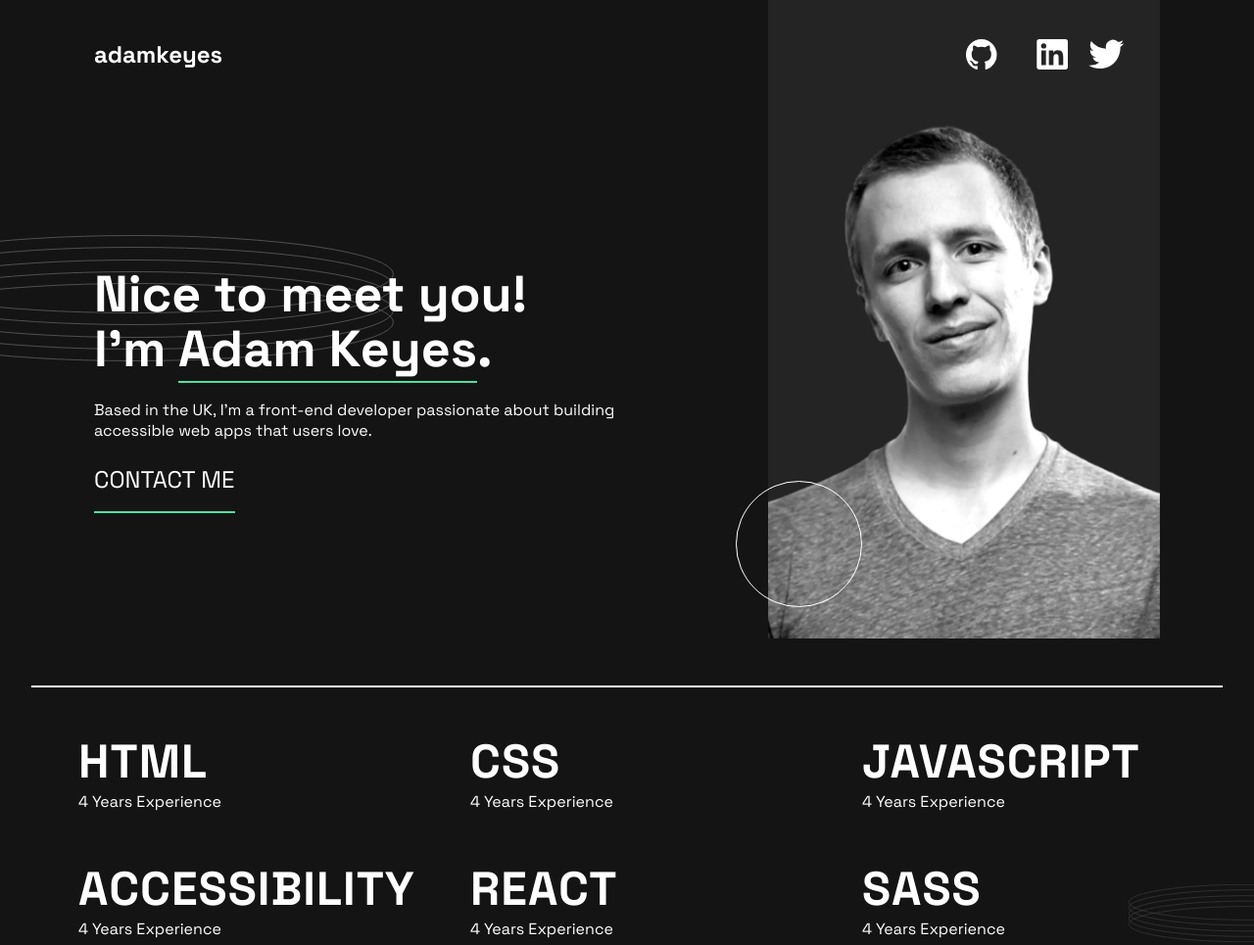
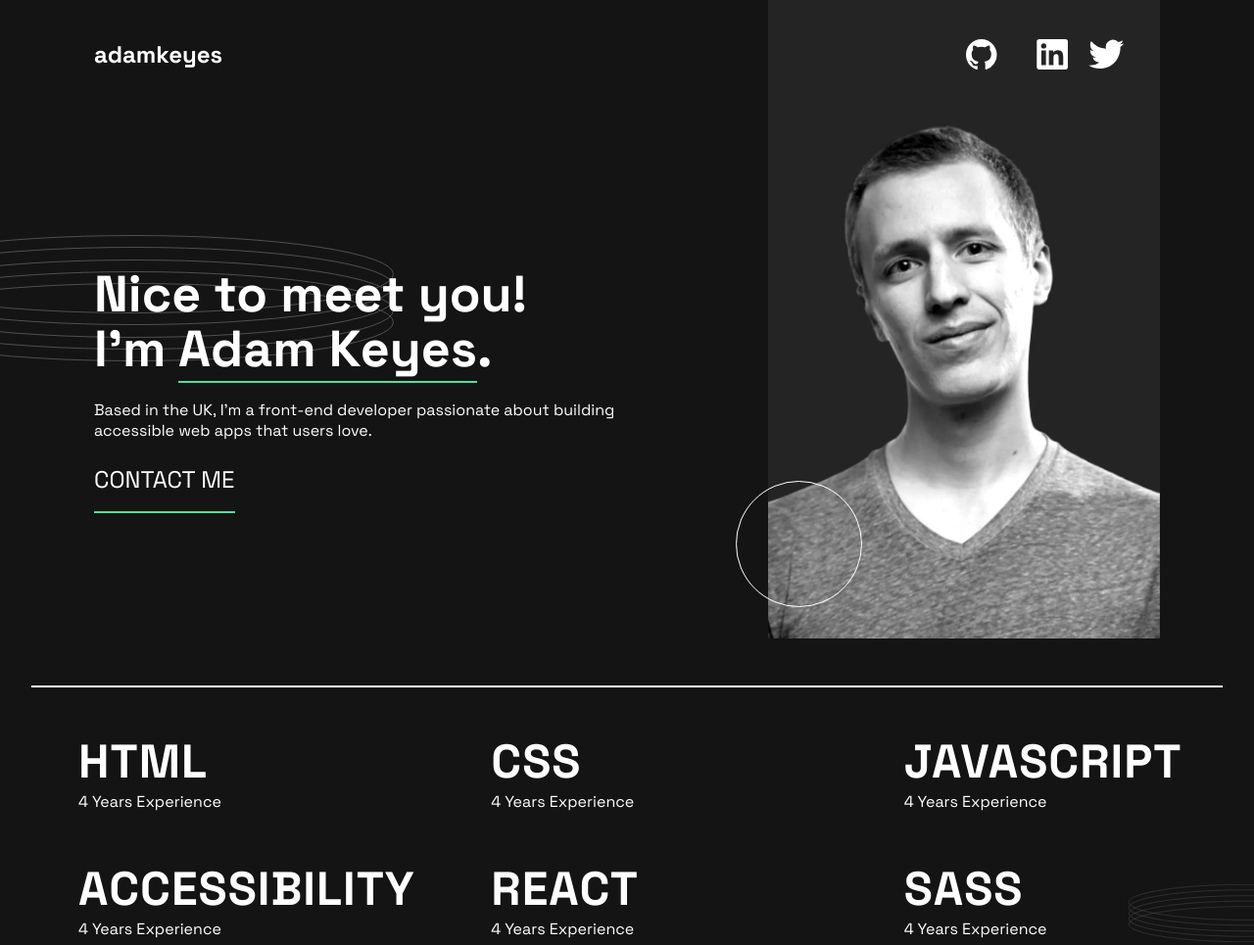
Before and after one commit to saurabhojha2410/test-grazitti, a plain HTML site: page index.html in a window 1280 px wide. Shown: the top 965 px of the page at 98% size. Drawn offline with Linux system fonts and the light colour scheme.

Commit message:
Update style.css

```diff
--- a/style.css
+++ b/style.css
@@ -127,6 +127,7 @@ body {
   color: var(--white);
   overflow: hidden;
 padding-left: 5rem;
+column-gap: 4rem;
 }
 
 .experience-box {
```
